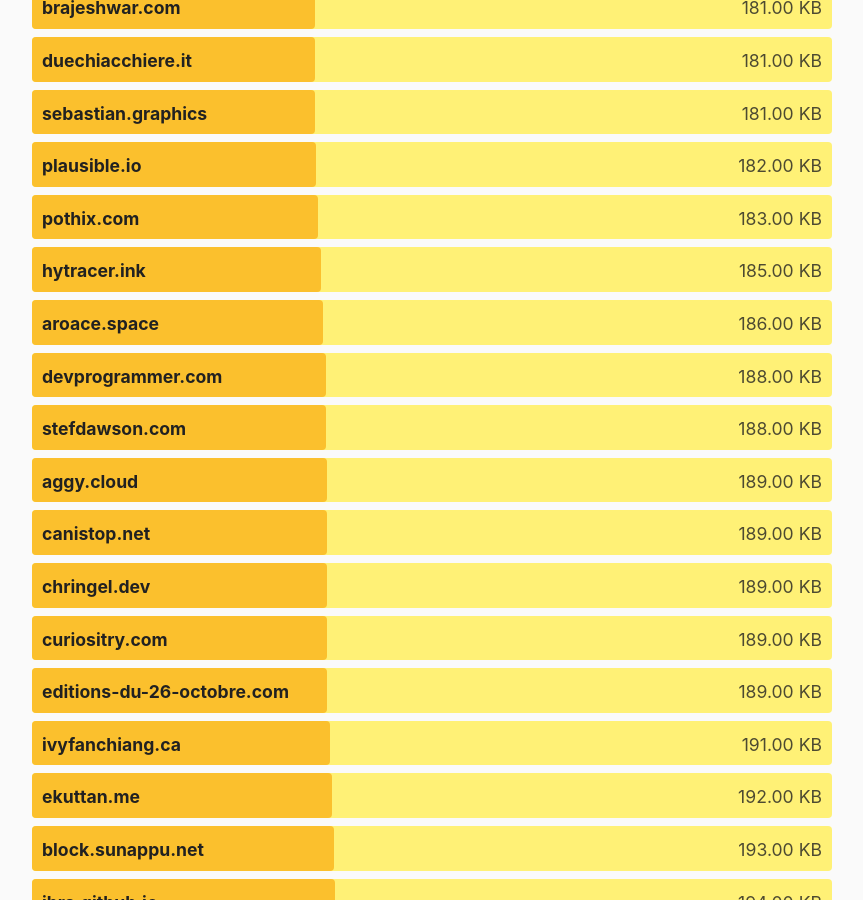
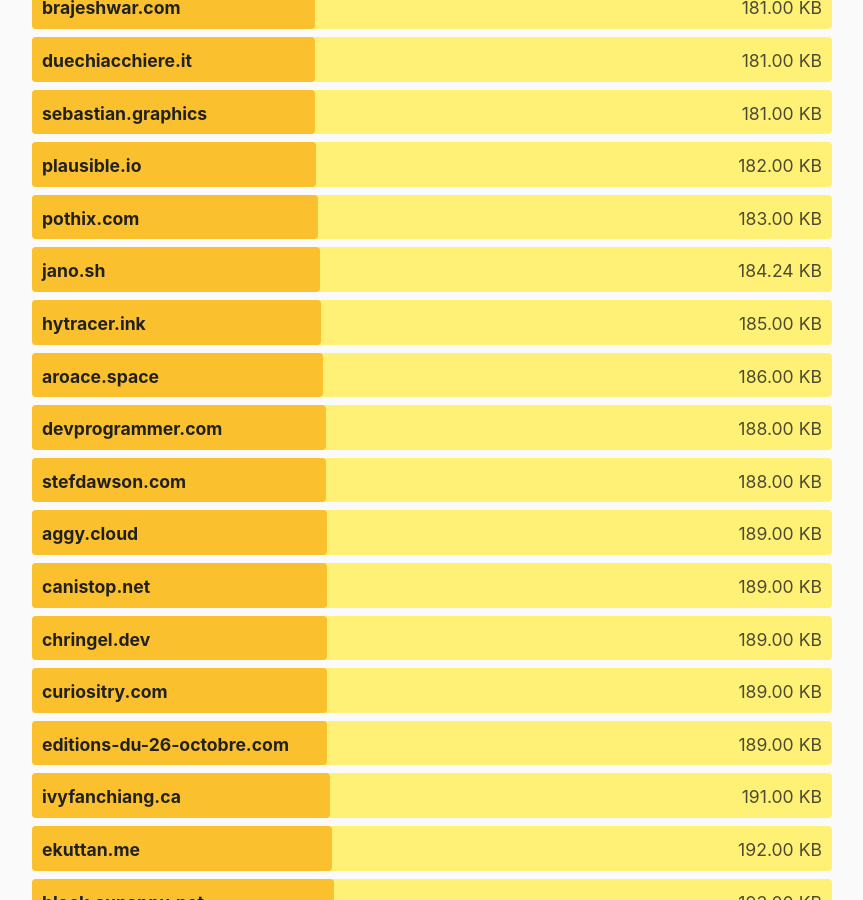
Before and after one commit to kevquirk/512kb.club, a Jekyll site: the page built from index.md, in a window 1280 px wide and 900 px high, scrolled down 30887 px. Shown: the whole window, without its empty margins (208-1071 px from the left). Built offline with Jekyll 4.4.1, drawn with Linux system fonts in a browser that asks for light colours.

Commit message:
Added jano.sh to sites.yml

```diff
--- a/_data/sites.yml
+++ b/_data/sites.yml
@@ -3892,3 +3892,8 @@
   url: https://zwieratko.sk/
   size: 28.07
   last_checked: 2024-02-11
+
+- domain: jano.sh
+  url: https://jano.sh/
+  size: 184.24
+  last_checked: 2024-05-06
```
